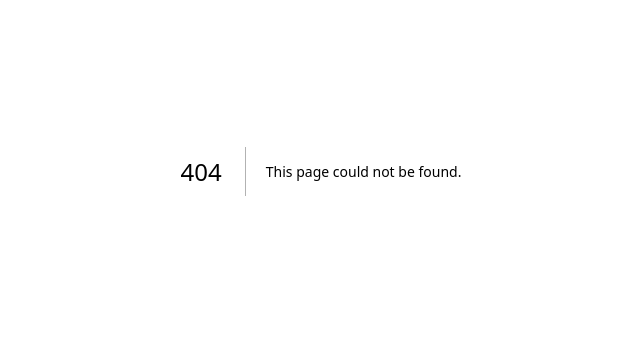
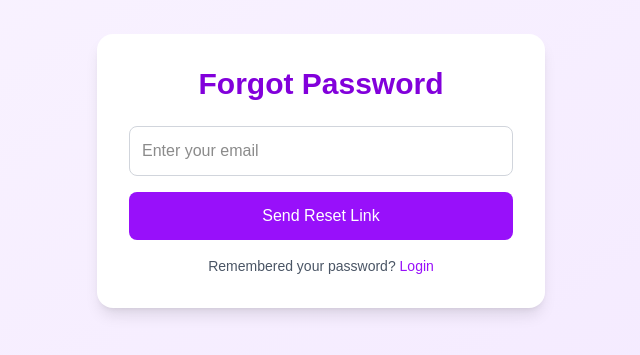
Before and after one commit to qurrahazam/auth-system2, a Next.js app: page /forgot-password in a window 1280 px wide. Before the commit this address had no page. Shown: the part 229-584 px from the top of the page, without its empty margins (319-959 px from the left). Built offline with nearby package versions, Linux system fonts and the light colour scheme.

Commit message:
ADDED: forgot-password ui

```diff
--- /dev/null
+++ b/src/app/(auth)/forgot-password/page.tsx
@@ -0,0 +1,80 @@
+"use client";
+
+import { useState } from "react";
+import { useRouter } from "next/navigation";
+
+export default function ForgotPassword() {
+    const router = useRouter();
+    const [email, setEmail] = useState("");
+    const [message, setMessage] = useState("");
+    const [error, setError] = useState("");
+    const [loading, setLoading] = useState(false);
+
+    const handleSubmit = async (e: React.FormEvent) => {
+        e.preventDefault();
+        setError("");
+        setMessage("");
+        setLoading(true);
+
+        try {
+            const res = await fetch("/api/auth/forgot-password", {
+                method: "POST",
+                headers: { "Content-Type": "application/json" },
+                body: JSON.stringify({ email: email.trim() }),
+            });
+
+            const data = await res.json();
+
+            if (res.ok) {
+                setMessage(data.message || "If that email is registered, a reset link has been sent.");
+                setEmail("");
+            } else {
+                setError(data.error || "Something went wrong");
+            }
+        } catch (err) {
+            setError("Network error. Please try again.");
+        } finally {
+            setLoading(false);
+        }
+    };
+
+    return (
+        <div className="min-h-screen flex items-center justify-center bg-gradient-to-br from-purple-50 to-purple-100">
+            <div className="w-full max-w-md bg-white p-8 rounded-2xl shadow-lg">
+                <h1 className="text-3xl font-bold text-center text-purple-700 mb-6">
+                    Forgot Password
+                </h1>
+                <form onSubmit={handleSubmit} className="flex flex-col gap-4">
+                    <input
+                        type="email"
+                        placeholder="Enter your email"
+                        value={email}
+                        onChange={(e) => setEmail(e.target.value)}
+                        className="border border-gray-300 focus:border-purple-500 focus:ring focus:ring-purple-200 p-3 rounded-lg outline-none"
+                        required
+                    />
+                    <button
+                        type="submit"
+                        disabled={loading}
+                        className={`bg-purple-600 text-white p-3 rounded-lg hover:bg-purple-700 transition ${
+                            loading ? "opacity-50 cursor-not-allowed" : ""
+                        }`}
+                    >
+                        {loading ? "Sending..." : "Send Reset Link"}
+                    </button>
+                </form>
+                {message && <p className="mt-4 text-green-600 text-center">{message}</p>}
+                {error && <p className="mt-4 text-red-600 text-center">{error}</p>}
+                <p className="mt-4 text-center text-gray-600 text-sm">
+                    Remembered your password?{" "}
+                    <button
+                        onClick={() => router.push("/login")}
+                        className="text-purple-600 hover:underline"
+                    >
+                        Login
+                    </button>
+                </p>
+            </div>
+        </div>
+    );
+}
```
